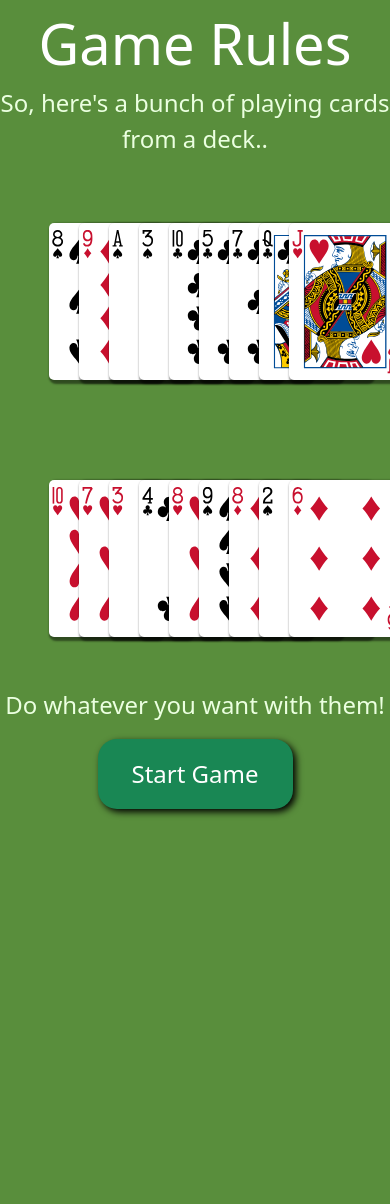
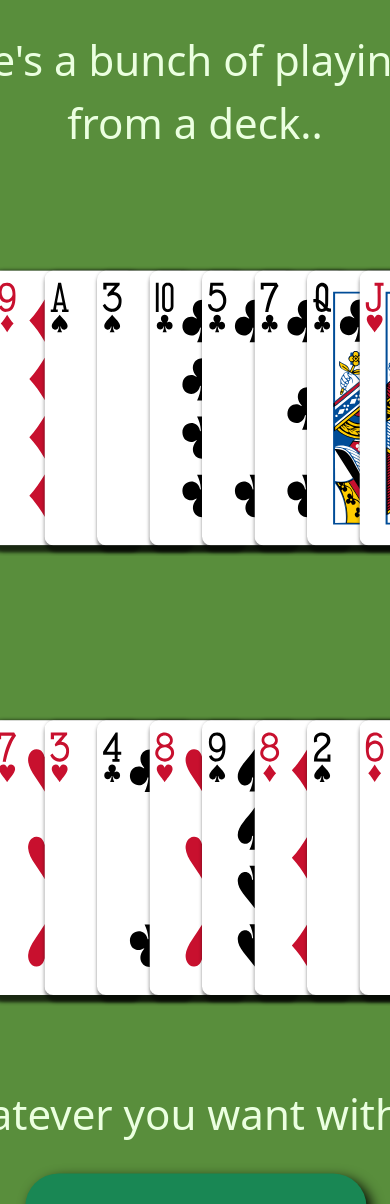
Before and after one commit to Sanvit-Katrekar/badam-7, a Flask app: page /home in a window 390 px wide; the page is wider, and only the part inside the window is pictured. Run offline with Flask 3, Linux system fonts and the light colour scheme; a user stored in the database is signed in; tables that the repository leaves empty hold one stand-in row (values such as "Sample post"); some libraries are stand-ins or nearby versions.

Commit message:
fix: scaled up home screen design

```diff
--- a/app/templates/home.html
+++ b/app/templates/home.html
@@ -4,10 +4,22 @@
     <link href="https://cdn.jsdelivr.net/npm/bootstrap@5.3.3/dist/css/bootstrap.min.css" rel="stylesheet" integrity="sha384-QWTKZyjpPEjISv5WaRU9OFeRpok6YctnYmDr5pNlyT2bRjXh0JMhjY6hW+ALEwIH" crossorigin="anonymous">
     <link rel="stylesheet" href="static/css/home.css">
     <link rel="stylesheet" href="static/css/hand.css">
+    <style>
+        @media (max-width: 1080px) {
+            #main-div {
+                position: absolute;
+                left: 50%;
+                top: 50%;
+                -webkit-transform: translate(-50%, -50%);
+                transform: translate(-50%, -50%) scale(1.75);
+                width: 100%;
+            }
+        }
+    </style>
 </head>
-
+<body>
+    <div id="main-div">
         <h1> Game Rules</h1>
-<body>
         <p style="text-align: center;">So, here's a bunch of playing cards from a deck.. </p>
         {% for hand in hands %}
         <div style="display: flex; justify-content: center; padding: 30px; font-size: large;" width="100%">
```
Lines whose indentation alone changed are shown as unchanged.
